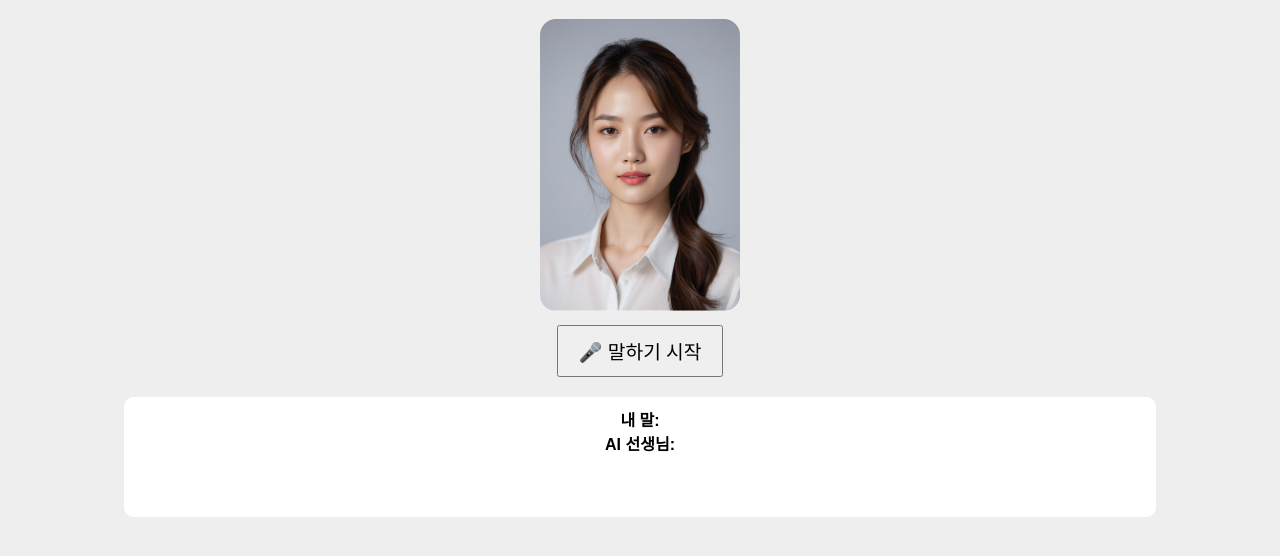
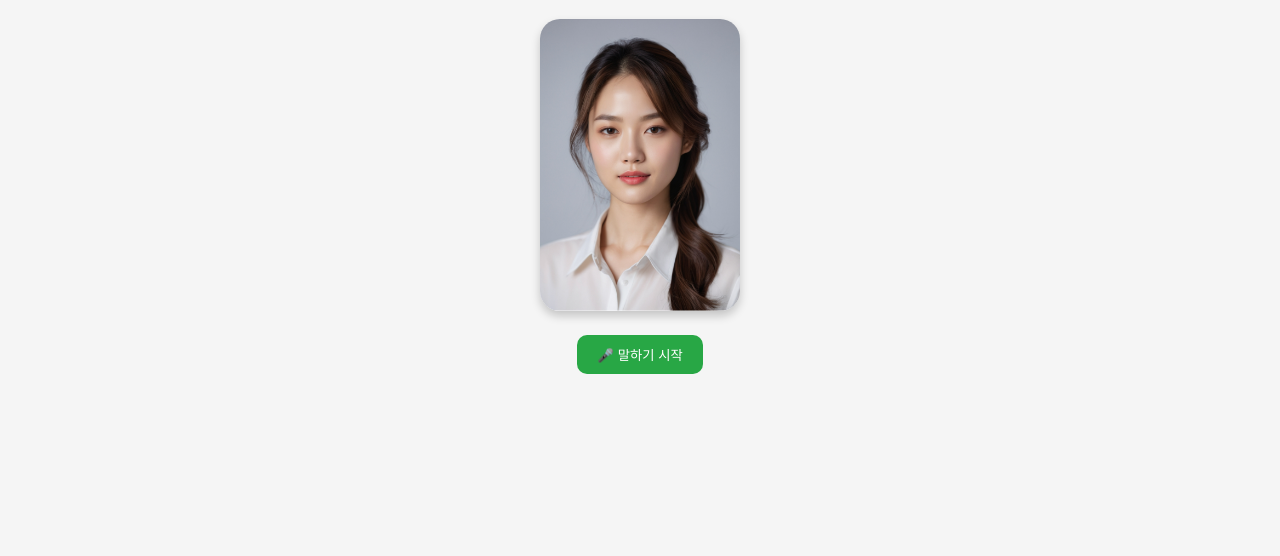
Before and after one commit to 0909007/ai-english-teacher, a plain HTML site: page public/index.html in a window 1280 px wide. Shown: the part 70-626 px from the top of the page. Drawn offline with Linux system fonts and the light colour scheme.

Commit message:
Update index.html

```diff
--- a/public/index.html
+++ b/public/index.html
@@ -2,13 +2,12 @@
 <html lang="ko">
 <head>
   <meta charset="UTF-8" />
-  <meta name="viewport" content="width=device-width, initial-scale=1.0" />
   <title>AI 영어 선생님</title>
   <style>
-    body { font-family: sans-serif; text-align: center; background: #eee; }
-    img { border-radius: 16px; width: 200px; }
-    #output { width: 80%; margin: 20px auto; padding: 10px; background: white; border-radius: 10px; min-height: 100px; }
-    button { padding: 10px 20px; font-size: 1.2em; margin-top: 10px; }
+    body { text-align: center; font-family: sans-serif; background: #f5f5f5; }
+    img { width: 200px; border-radius: 20px; box-shadow: 0 5px 10px rgba(0,0,0,0.2); }
+    button { padding: 10px 20px; background: #28a745; color: white; border: none; border-radius: 10px; cursor: pointer; margin-top: 20px; }
+    #output { margin-top: 30px; font-size: 1.1em; white-space: pre-line; }
   </style>
 </head>
 <body>
@@ -16,8 +15,7 @@
   <img src="teacher.jpg" alt="AI 선생님" />
   <br />
   <button onclick="startRecognition()">🎤 말하기 시작</button>
-  <div id="output"><strong>내 말:</strong><br /><strong>AI 선생님:</strong></div>
-
+  <div id="output"></div>
   <script src="script.js"></script>
 </body>
 </html>
```
